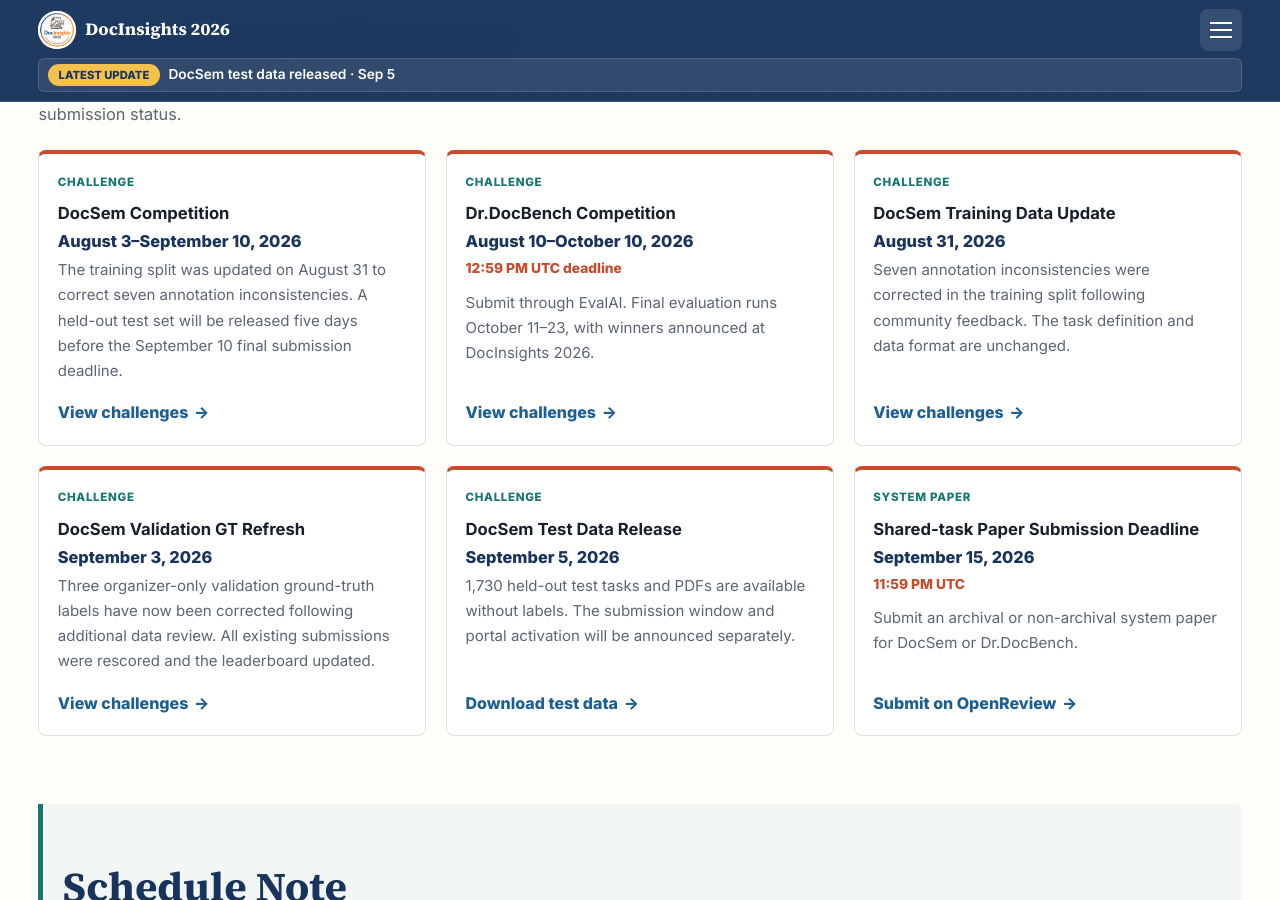
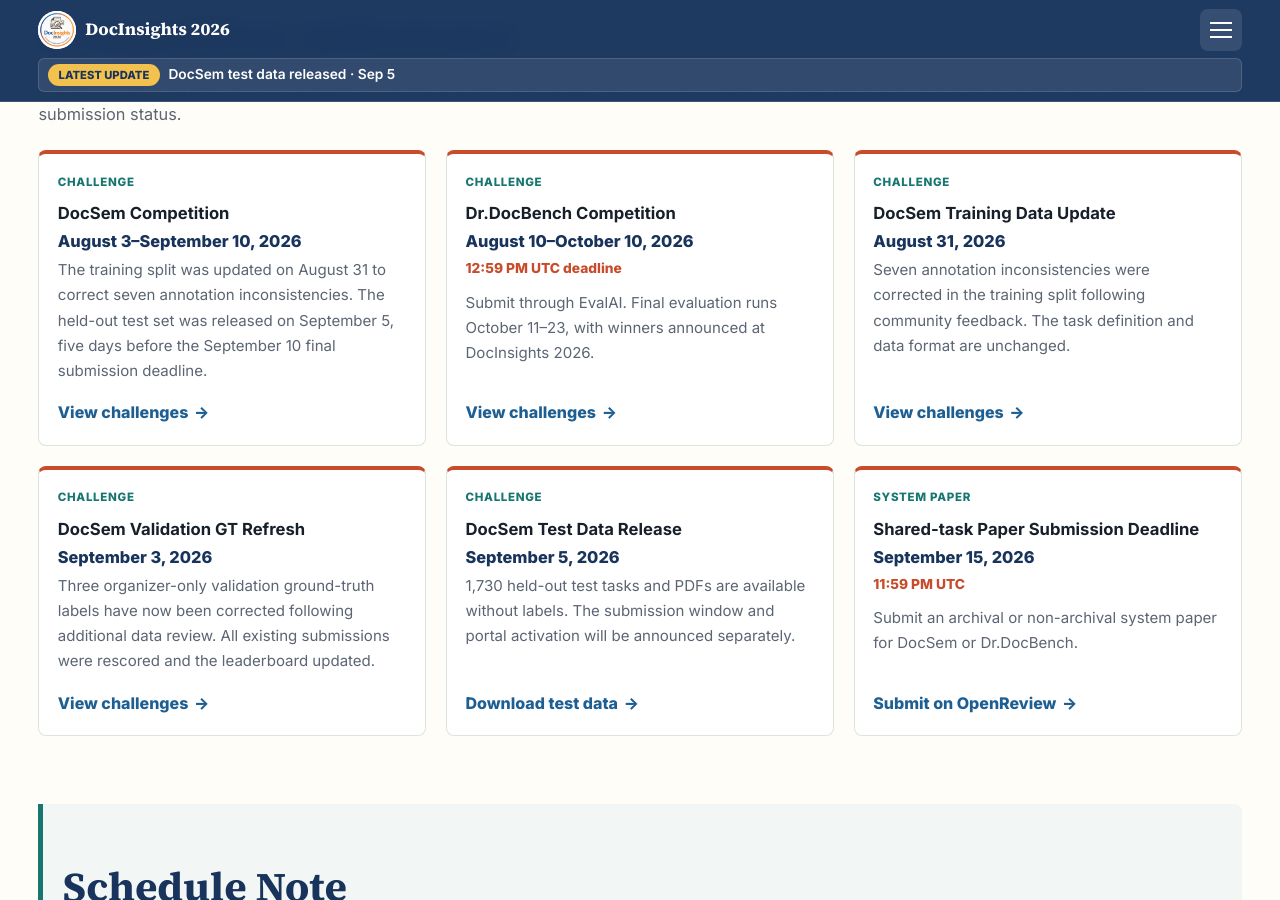
Before and after one commit to docinsights-workshop/docinsights-2026, a Jekyll site: the page built from dates.md, in a window 1280 px wide and 900 px high, scrolled down 954 px. Built offline with Jekyll 4.4.1, drawn with Linux system fonts in a browser that asks for light colours.

Commit message:
Mark DocSem test release as published

```diff
--- a/_data/dates.yml
+++ b/_data/dates.yml
@@ -4,7 +4,7 @@
   - label: DocSem Competition
     date: August 3–September 10, 2026
     type: challenge
-    note: The training split was updated on August 31 to correct seven annotation inconsistencies. A held-out test set will be released five days before the September 10 final submission deadline.
+    note: The training split was updated on August 31 to correct seven annotation inconsistencies. The held-out test set was released on September 5, five days before the September 10 final submission deadline.
   - label: Dr.DocBench Competition
     date: August 10–October 10, 2026
     time: 12:59 PM UTC deadline
```
